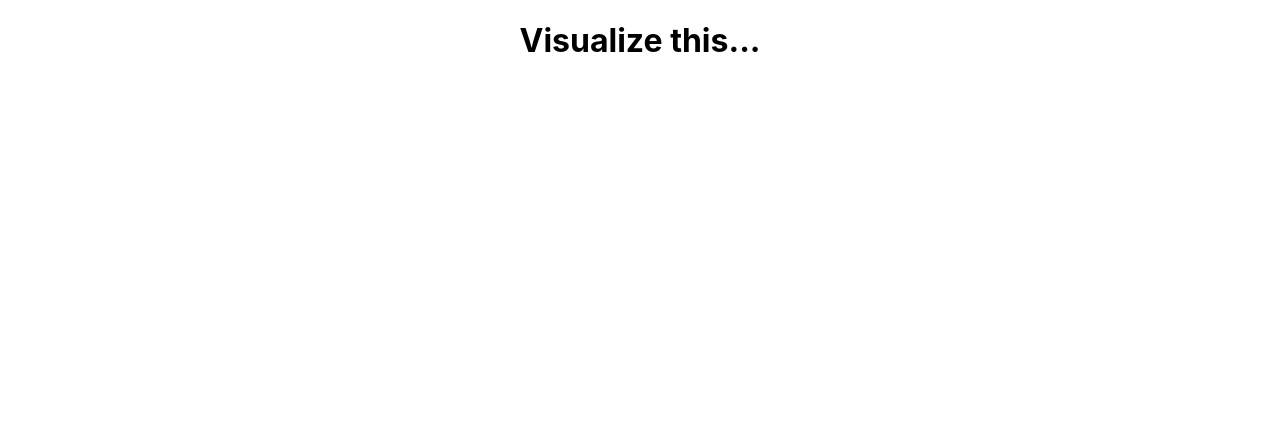
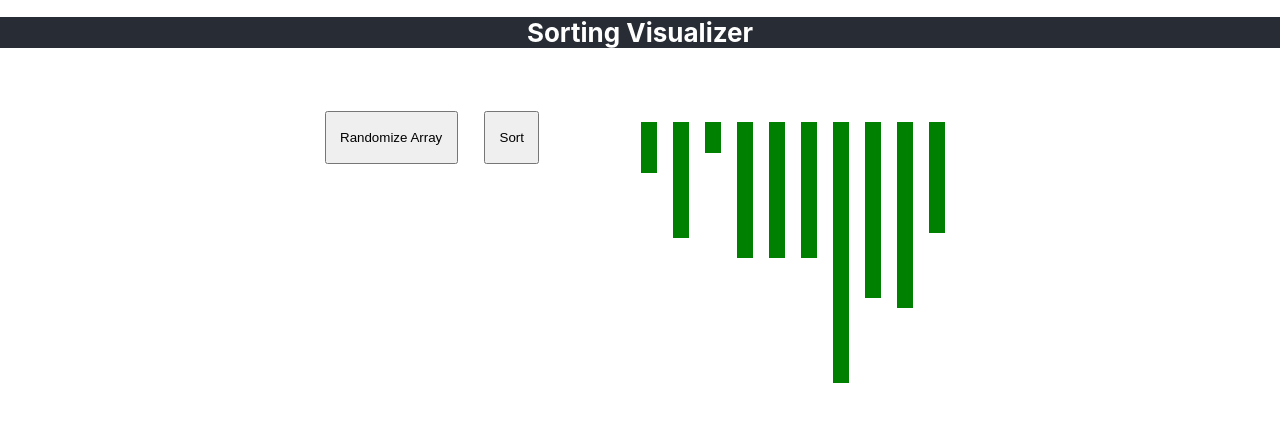
Before and after one commit to jatin33/sorting-visualizer, a React (Create React App) app: page / in a window 1280 px wide. Shown: the top 422 px of the page. Built offline with nearby package versions, Linux system fonts and the light colour scheme.

Commit message:
Basic functionality implemented

```diff
--- a/src/App.css
+++ b/src/App.css
@@ -2,20 +2,8 @@
   text-align: center;
 }
 
-.App-logo {
-  height: 40vmin;
-  pointer-events: none;
-}
-
-@media (prefers-reduced-motion: no-preference) {
-  .App-logo {
-    animation: App-logo-spin infinite 20s linear;
-  }
-}
-
 .App-header {
   background-color: #282c34;
-  min-height: 100vh;
   display: flex;
   flex-direction: column;
   align-items: center;
@@ -23,16 +11,3 @@
   font-size: calc(10px + 2vmin);
   color: white;
 }
-
-.App-link {
-  color: #61dafb;
-}
-
-@keyframes App-logo-spin {
-  from {
-    transform: rotate(0deg);
-  }
-  to {
-    transform: rotate(360deg);
-  }
-}
--- a/src/App.js
+++ b/src/App.js
@@ -5,6 +5,7 @@ import SortingVisualizer from './SortingVisualizer/SortingVisualizer';
 function App() {
   return (
     <div className="App">
+      <h1 className="App-header">Sorting Visualizer</h1>
       <SortingVisualizer></SortingVisualizer>
     </div>
   );
--- /dev/null
+++ b/src/SortingAlgorithms/BubbleSort.js
@@ -0,0 +1,15 @@
+const bubbleSort = (array) => {
+    const localCopy = [...array];
+    for (let i = 0; i < localCopy.length; i += 1) {
+        for (let j = 0; j < localCopy.length - i - 1; j += 1) {
+            if (localCopy[j] > localCopy[j + 1]) {
+                const temp = localCopy[j];
+                localCopy[j] = localCopy[j + 1];
+                localCopy[j + 1] = temp;
+            }
+        }
+    }
+    return localCopy;
+}
+
+export default bubbleSort;
--- a/src/SortingVisualizer/SortingVisualizer.js
+++ b/src/SortingVisualizer/SortingVisualizer.js
@@ -1,7 +1,32 @@
-import React from 'react';
+import React, { useState } from 'react';
+import styles from './SortingVisualizer.module.css';
+import bubbleSort from '../SortingAlgorithms/BubbleSort';
 
+const Bar = {
+    backgroundColor: 'green', margin: '0.5em', padding: '0.5em'
+}
 function SortingVisualizer() {
-    return (<h1>Visualize this...</h1>)
+    const [dataset, setData] = useState(generateArray());
+
+    return (
+        <div className={styles.container}>
+            <div className={styles.controls}>
+                <button onClick={() => { setData(generateArray()) }}>Randomize Array</button>
+                <button onClick={() => { setData(bubbleSort(dataset)) }}>Sort</button>
+            </div>
+            <div className={styles.visual}>
+                {dataset.map((num, index) => <div key={index} style={{ height: `${num * 5}px`, ...Bar }}></div>)}
+            </div>
+        </div>
+    )
+}
+
+function generateArray() {
+    const data = [];
+    for (let i = 0; i < 10; i += 1) {
+        data.push(Math.floor(Math.random() * 50) + 1);
+    }
+    return data;
 }
 
 export default SortingVisualizer;
--- a/src/SortingVisualizer/SortingVisualizer.module.css
+++ b/src/SortingVisualizer/SortingVisualizer.module.css
@@ -0,0 +1,29 @@
+.container {
+    display: flex;
+    justify-content: center;
+    height: 100%;
+    width: 100%;
+}
+
+
+.controls {
+    display: flex;
+    margin: 1em;
+    padding: 1em;
+}
+
+.visual {
+    display: flex;
+    height: 400px;
+    flex-direction: row;
+    justify-content: center;
+    margin: 1em;
+    padding: 2em;
+}
+
+button {
+    margin: 1em;
+    padding: 1em;
+    max-width: 10em;
+    max-height: 4em;
+}
```
